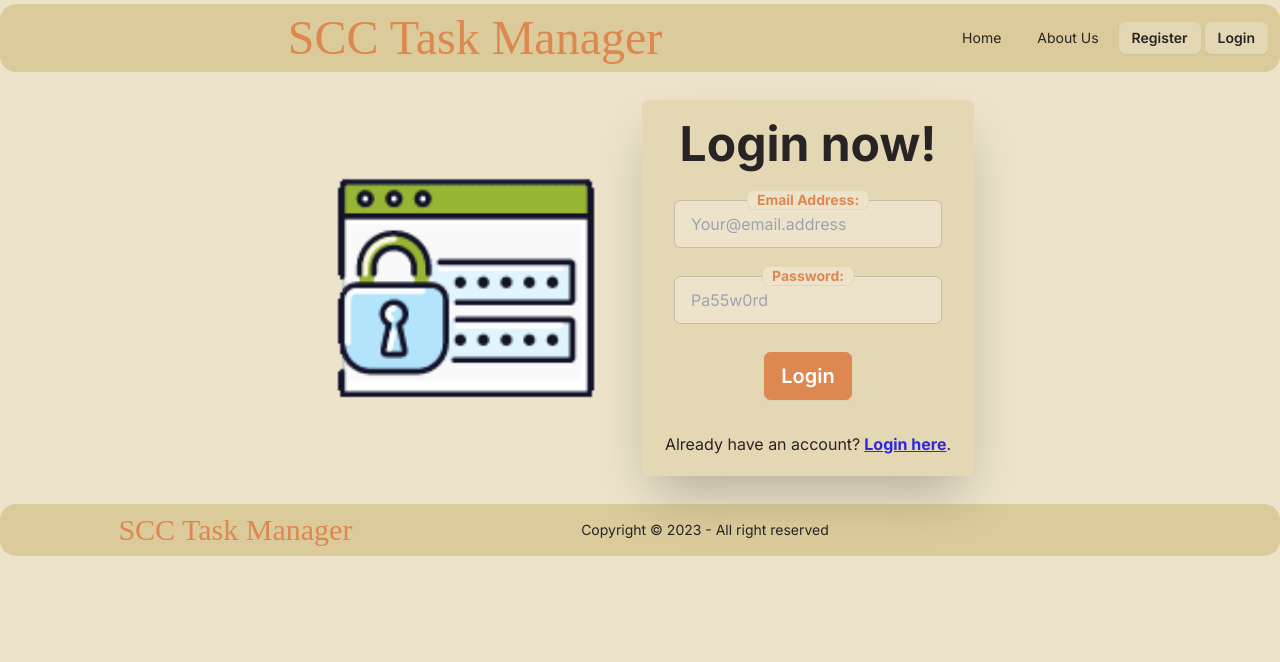
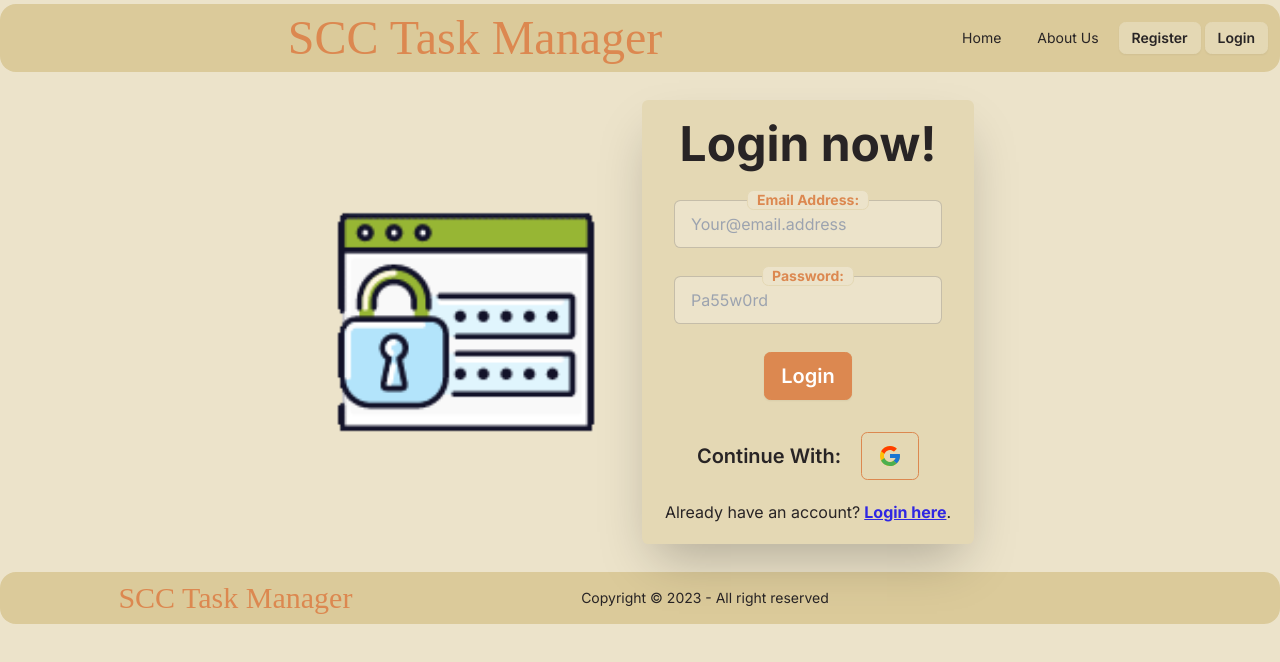
Before and after one commit to AlfredGomes23/SCC-Task-Manager-Client, a React (Vite) app: page /login in a window 1280 px wide. Shown: the top 662 px of the page. Built offline with nearby package versions, Linux system fonts and the light colour scheme; no server answers; some icons are missing; a web font is replaced by a local one.

Commit message:
added functional google sign in btn

```diff
--- /dev/null
+++ b/src/components/GoogleSignIn.jsx
@@ -0,0 +1,47 @@
+/* eslint-disable react/prop-types */
+import { useState, } from "react";
+import useMyContext from "../hooks/useMyContext";
+import Swal from 'sweetalert2';
+import { FcGoogle } from "react-icons/fc";
+import { useNavigate } from "react-router-dom";
+
+
+
+const GoogleSignIn = ({ from }) => {
+    const { user, signin } = useMyContext();
+    const [signingIn, setSigningIn] = useState(false);
+    const navigate = useNavigate();
+
+    const handleSignIN = async () => {
+        await setSigningIn(true);
+        //signIn
+        signin().then(res => {
+            //check and store in db
+            Swal.fire({
+                position: "center",
+                icon: "success",
+                title: `Welcome back, ${res.user.displayName}`,
+                showConfirmButton: false,
+                timer: 1000
+            });
+            navigate(from, { relative: true });
+        }).catch(err => {
+            Swal.fire({
+                position: "center",
+                icon: "error",
+                title: `${err.message}`,
+                showConfirmButton: false,
+                timer: 2000
+            });
+        })
+    }
+
+    return (<div className="mb-5 flex items-center gap-5 mx-auto">
+        <p className="text-xl font-semibold">Continue With:</p>
+        <button onClick={handleSignIN} className="btn btn-outline btn-accent">
+            <FcGoogle className="text-2xl" />
+        </button>
+    </div>);
+};
+
+export default GoogleSignIn;
--- a/src/components/Navbar.jsx
+++ b/src/components/Navbar.jsx
@@ -33,7 +33,7 @@ const Navbar = () => {
                     {user?.email ? <>
                         <div className="avatar dropdown dropdown-end">
                             <div tabIndex={0} role="button" className="w-12 rounded-full">
-                                <img src="https://daisyui.com/images/stock/photo-1534528741775-53994a69daeb.jpg" alt="Tailwind-CSS-Avatar-component" />
+                                <img src={user.photoURL} alt={user.displayName} />
                             </div>
                             <ul tabIndex={0} className="dropdown-content z-[1] menu p-2 shadow bg-base-200 rounded-box w-fit">
                                 <li><Link to='/profile'>{user?.displayName}</Link></li>
--- a/src/pages/LoginPage.jsx
+++ b/src/pages/LoginPage.jsx
@@ -4,6 +4,7 @@ import loginGif from '../assets/login.gif'
 import { Link, useLocation, useNavigate } from "react-router-dom";
 import useMyContext from "../hooks/useMyContext";
 import Swal from 'sweetalert2'
+import GoogleSignIn from "../components/GoogleSignIn";
 
 
 const LoginPage = () => {
@@ -17,18 +18,16 @@ const LoginPage = () => {
     const onSubmit = (data) => {
         setLoggingIn(true);
         //login
-        login(data.email, data.password)
-        .then(res => {
+        login(data.email, data.password).then(res => {
             Swal.fire({
                 position: "center",
                 icon: "success",
                 title: `Welcome back, ${res.user.displayName}`,
                 showConfirmButton: false,
-                timer: 2000
+                timer: 1000
             });
-            navigate(from, {replace:true});
-        })
-        .catch(err => {
+            navigate(from, { replace: true });
+        }).catch(err => {
             Swal.fire({
                 position: "center",
                 icon: "error",
@@ -74,6 +73,7 @@ const LoginPage = () => {
                                 <input type="submit" value="Login" className="btn btn-accent text-white text-xl mx-auto" />}
                         </div>
                     </form>
+                    <GoogleSignIn from={from} />
                     <p className="text-center mb-5">Already have an account?
                         <Link to='/login' className='link text-[#3027e2] font-bold underline ml-1'>Login here</Link>.</p>
                 </div>
--- a/src/pages/Register.jsx
+++ b/src/pages/Register.jsx
@@ -3,6 +3,7 @@ import { useForm } from "react-hook-form"
 import { Link, useLocation, useNavigate } from 'react-router-dom';
 import useMyContext from "../hooks/useMyContext";
 import Swal from 'sweetalert2'
+import GoogleSignIn from "../components/GoogleSignIn";
 
 const Register = () => {
     const { user, createUser, updateUser } = useMyContext();
@@ -115,6 +116,7 @@ const Register = () => {
                                 <input type="submit" value="Register" className="btn btn-accent text-white text-xl btn-wide mx-auto" />}
                         </div>
                     </form>
+                    <GoogleSignIn from={from} />
                     <p className="text-center mb-5">Already have an account?
                         <Link to='/login' className='link text-[#3027e2] font-bold underline ml-1'>Login here</Link>.</p>
                 </div>
```
